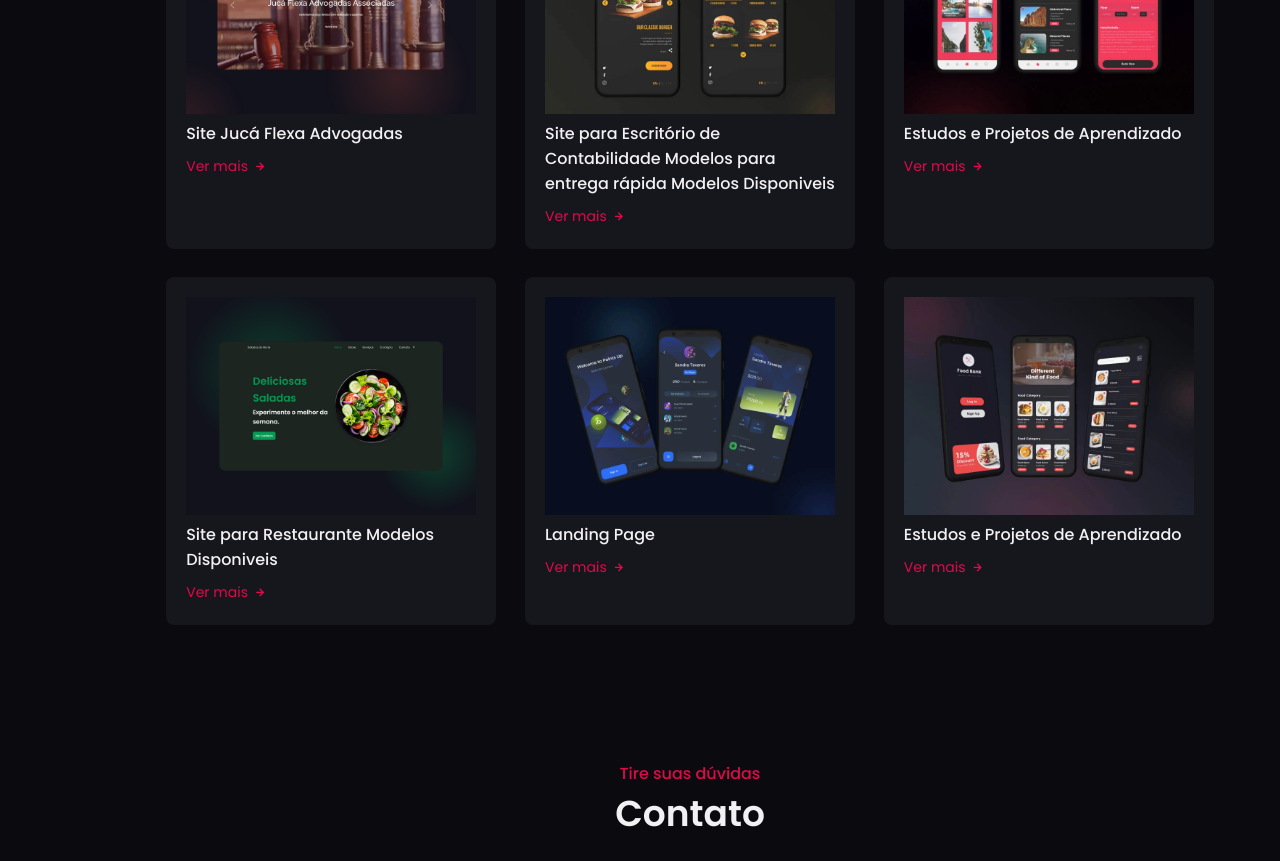
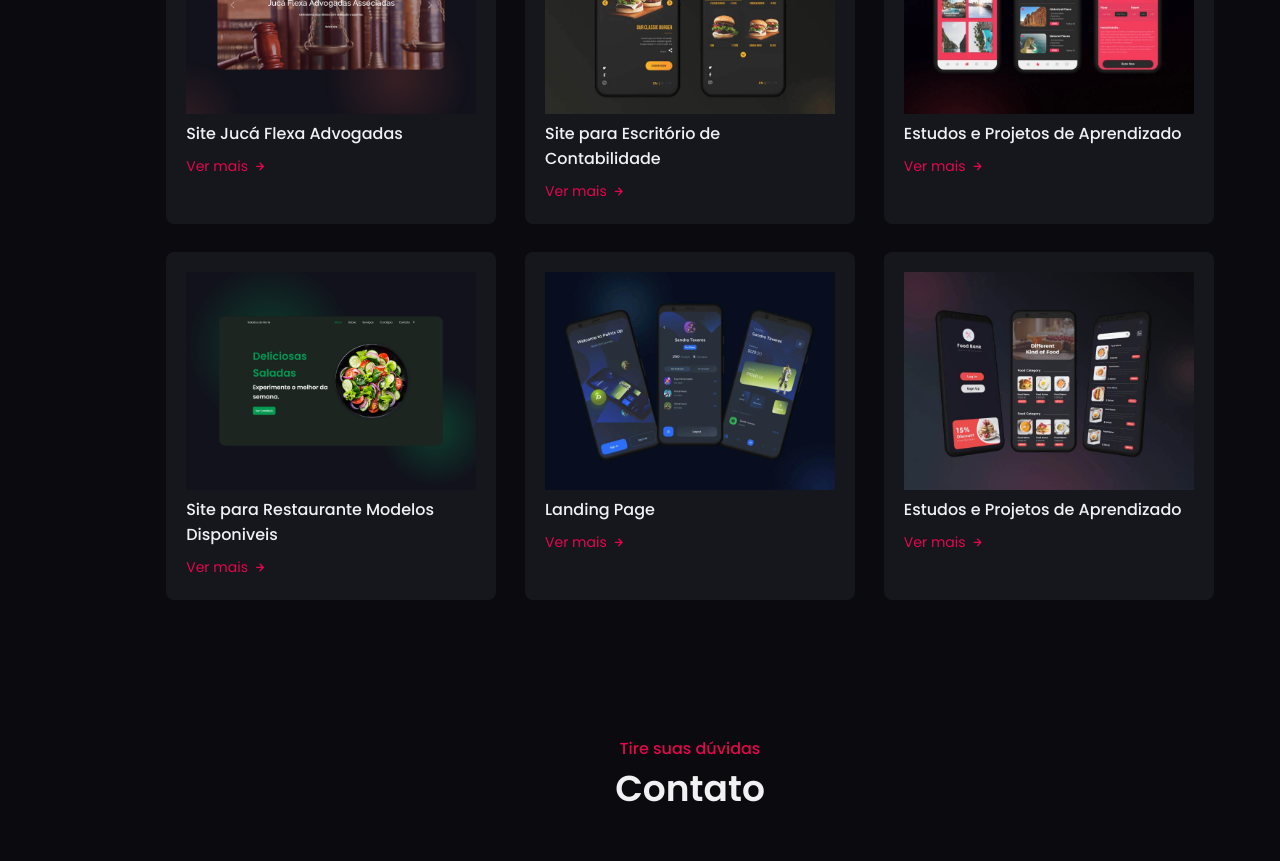
Before and after one commit to coderlucianasena/portfolio-sena, a plain HTML site: page index.html in a window 1280 px wide. Shown: the part 3080-3941 px from the top of the page. Drawn offline with nearby package versions, Linux system fonts and the light colour scheme; some packages are replaced by stand-ins of ours.

Commit message:
Modificação Work

```diff
--- a/index.html
+++ b/index.html
@@ -513,7 +513,7 @@
                 <!-- ========== Modelos pré-prontos App ========== -->
                  <div class="work__card mix app">
                     <img src="./assets/img/work-2.webp" alt="work__img">
-                    <h3 class="work__title">Site para Escritório de Contabilidade Modelos para entrega rápida  Modelos Disponiveis </h3>
+                    <h3 class="work__title">Site para Escritório de Contabilidade <!-- Modelos para entrega rápida  Modelos Disponiveis --></h3>
                     <span class="work__button">Ver mais
                         <i class="uil uil-arrow-right work__button-icon"></i>
                     </span>
```
